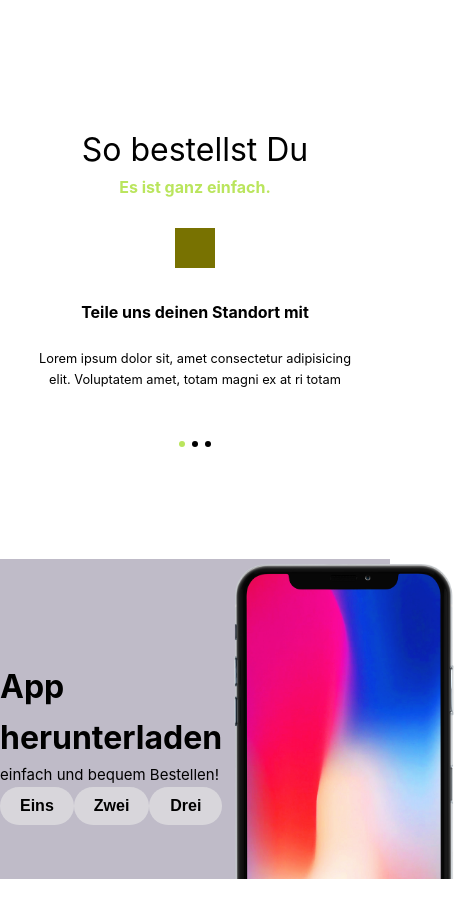
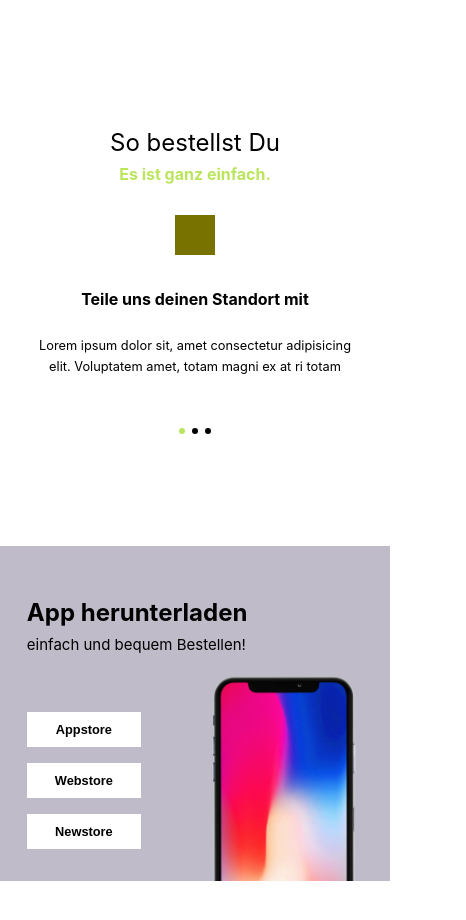
Before and after one commit to Kateranlah/vuejs, a Vue app in the folder first-vue/: page / in a window 390 px wide. Shown: the part 880-1800 px from the top of the page, 466 px wide, since content can reach past the window. Built offline with nearby package versions, Linux system fonts and the light colour scheme; grey boxes are pictures that could not be loaded.

Commit message:
made download app area responsive

```diff
--- a/first-vue/src/styles/basic/base.scss
+++ b/first-vue/src/styles/basic/base.scss
@@ -57,6 +57,10 @@ body {
 
 .mb3 {
   margin-bottom: 3rem;
+}
+
+.ml2{
+  margin-left: 2rem;
 }
 
 .normal{
--- a/first-vue/src/styles/views/landing.scss
+++ b/first-vue/src/styles/views/landing.scss
@@ -217,18 +217,22 @@ span:has(.dot) {
 }
 
 .button-container{
+  margin-top: 1.5rem;
   display: flex;
   width: 100%;
+
+
+  button{
+    background-color: white;
+    margin-right: 1rem;
+    border-radius: unset;
+  }
   }
 
   .phone{
     display: flex;
-
-
     img{
-
       height: 20rem;
-
     }
   }
 
@@ -240,7 +244,11 @@ span:has(.dot) {
   }
 
   h2 {
-    font-size: 1rem;
+    font-size: 1.5rem;
+  }
+
+  h3{
+    font-size: 1.5rem;
   }
 
   section {
@@ -314,7 +322,28 @@ span:has(.dot) {
       display: none;
     }
   }
+
+  .phone{
+    align-self: flex-end;
+    margin-top: 1rem;
+    padding-left: 4rem;
+  img{
+    height: 13rem;
+  }
 }
+
+.button-container{
+  flex-direction: column;
+  gap: 1rem;
+
+  button{
+    font-size: 0.8rem;
+    width: 100%;
+  }
+}
+}
+
+
 
 // Mobiles
 
@@ -351,4 +380,8 @@ span:has(.dot) {
   h2 {
     font-size: 1rem;
   }
+
+  h3{
+    font-size: 1.5rem;
+  }
 }
--- a/first-vue/src/views/Landing.vue
+++ b/first-vue/src/views/Landing.vue
@@ -64,20 +64,23 @@
             </span>
         </section>
         <section class="bg-p f-column">
-            <div class="--max-w-standart jc-sb f-row ">
-            <div class="mt3">
+            <div class="--max-w-standart f-row" :class="{ 'jc-sb': desktopView }">
+                <div class="mt3" :class="{ 'ml2': desktopView }" >
                     <h3>App herunterladen</h3>
                     <p>einfach und bequem Bestellen!</p>
+
+                    <div class="f-row">
                         <div class="button-container">
-                    <button>Eins</button>
-                    <button>Zwei</button>
-                    <button>Drei</button>
+                            <button @click="demoWarning('download')">Appstore</button>
+                            <button @click="demoWarning('download')">Webstore</button>
+                            <button @click="demoWarning('download')">Newstore</button>
                         </div>
-
-
-
+                        <div v-if="!desktopView" class="phone">
+                            <img src="/src/assets/img/iphone.png">
                         </div>
-            <div class="phone">
+                    </div>
+                </div>
+                <div v-if="desktopView" class="phone">
                     <img src="/src/assets/img/iphone.png">
                 </div>
             </div>
@@ -133,6 +136,15 @@ const slide = () => {
     }
 }
 
+const demoWarning = (location: string) => {
+    if (location == "download") {
+        alert('Downloads stehen nicht zur verfügung. Diese Website ist ein Dummy')
+    }
+
+}
+
+
+
 // repetetive code. reduce it
 
 
```
Lines whose indentation alone changed are shown as unchanged.
